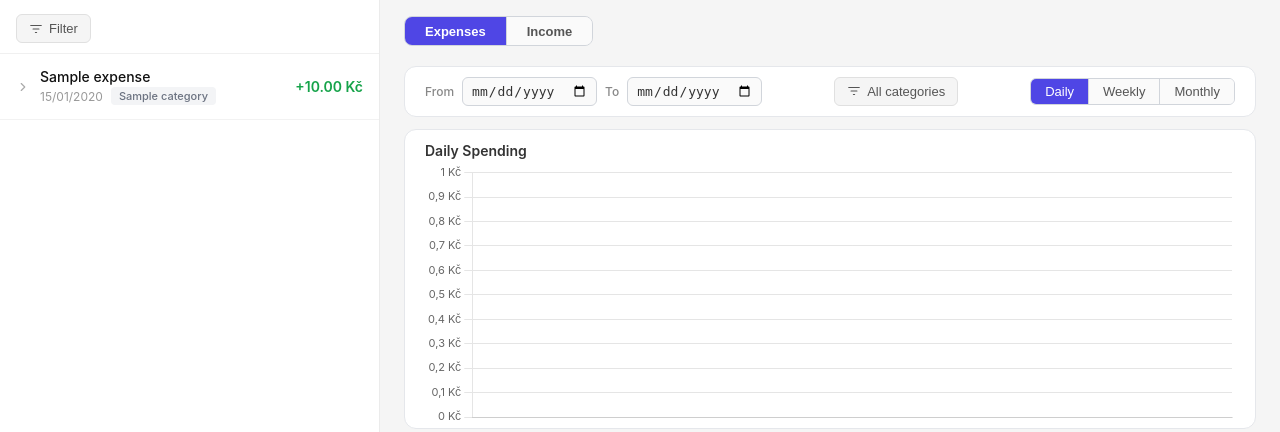
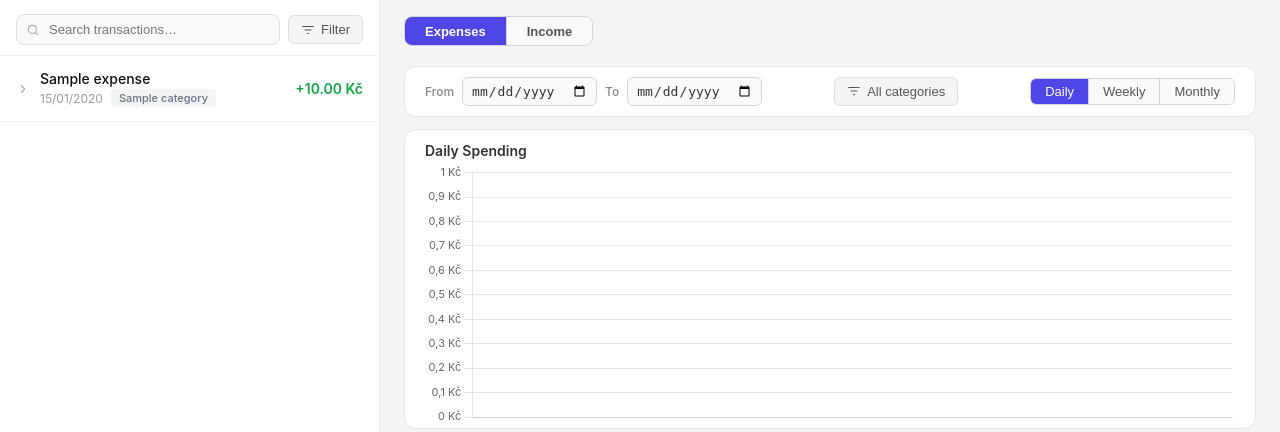
Before and after one commit to New-Society-Audits/finance-tracker, a Python web app: template templates/dashboard.html in a window 1280 px wide. Shown: the part 56-488 px from the top of the page. Run offline with Jinja, Linux system fonts and the light colour scheme; the template is opened without the code that fills it: most values are stand-ins (such as "Sample title", 1, 10 or a date in 2020).

Commit message:
feat: add search bar to expense list and fix toolbar layout
Search on the left, filter on the right. Client-side instant filtering
by transaction name.

Co-Authored-By: Claude Opus 4.6 <noreply@anthropic.com>

```diff
--- a/static/dashboard.css
+++ b/static/dashboard.css
@@ -115,6 +115,40 @@ body {
   padding: 14px 16px 10px;
   border-bottom: 1px solid #f0f0f0;
   flex-shrink: 0;
+  display: flex;
+  align-items: center;
+  justify-content: space-between;
+  gap: 8px;
+}
+
+.search-wrap {
+  position: relative;
+  flex: 1;
+}
+
+.search-icon {
+  position: absolute;
+  left: 10px;
+  top: 50%;
+  transform: translateY(-50%);
+  color: #aaa;
+  pointer-events: none;
+}
+
+.search-input {
+  width: 100%;
+  padding: 7px 10px 7px 32px;
+  font-size: 13px;
+  border: 1px solid #e0e0e0;
+  border-radius: 8px;
+  background: #fafafa;
+  outline: none;
+  transition: border-color 0.15s;
+}
+
+.search-input:focus {
+  border-color: #4f46e5;
+  background: #fff;
 }
 
 .filter-btn {
@@ -136,6 +170,11 @@ body {
 
 .filter-wrap {
   position: relative;
+}
+
+#filter-dropdown {
+  right: 0;
+  left: auto;
 }
 
 .filter-dropdown {
--- a/templates/dashboard.html
+++ b/templates/dashboard.html
@@ -43,6 +43,13 @@
       <!-- Left panel: filterable expense list loaded from the database -->
       <aside class="left-panel">
         <div class="list-toolbar">
+          <div class="search-wrap">
+            <svg class="search-icon" width="14" height="14" viewBox="0 0 24 24" fill="none" xmlns="http://www.w3.org/2000/svg">
+              <circle cx="11" cy="11" r="7" stroke="currentColor" stroke-width="2"/>
+              <path d="M16 16l4 4" stroke="currentColor" stroke-width="2" stroke-linecap="round"/>
+            </svg>
+            <input type="text" id="search-input" class="search-input" placeholder="Search transactions…" oninput="filterBySearch()" />
+          </div>
           <div class="filter-wrap">
             <button class="filter-btn" id="filter-btn" onclick="document.getElementById('filter-dropdown').classList.toggle('open')">
               <svg width="14" height="14" viewBox="0 0 24 24" fill="none" xmlns="http://www.w3.org/2000/svg">
@@ -165,6 +172,15 @@
       document.getElementById('filter-dropdown').classList.remove('open');
     }
 
+    function filterBySearch() {
+      const q = document.getElementById('search-input').value.toLowerCase();
+      document.querySelectorAll('#expense-list .expense-item').forEach(li => {
+        const name = li.querySelector('.expense-name');
+        const text = name ? name.textContent.toLowerCase() : '';
+        li.style.display = text.includes(q) ? '' : 'none';
+      });
+    }
+
     function confirmDelete(btn, id) {
       if (btn.dataset.confirm) {
         htmx.ajax('DELETE', '/expense/' + id, {target: btn.closest('.expense-item'), swap: 'outerHTML'});
@@ -204,6 +220,7 @@
     document.body.addEventListener('htmx:afterSettle', function(e) {
       if (e.detail.target && e.detail.target.id === 'expense-list') {
         applyExcludedState();
+        filterBySearch();
       }
     });
 
```
